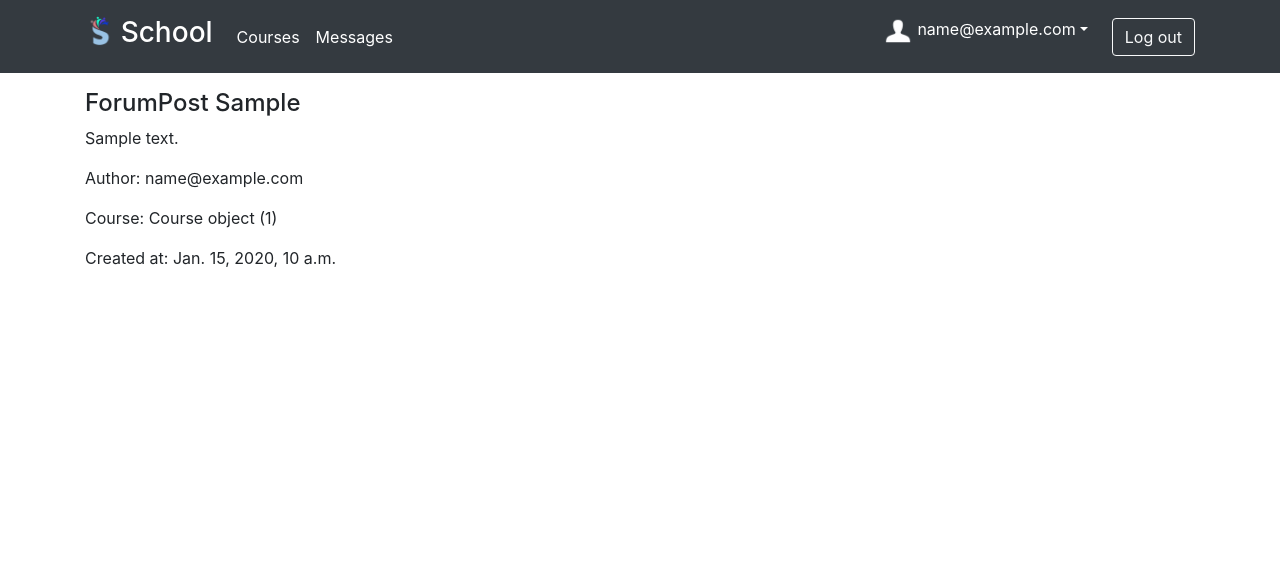
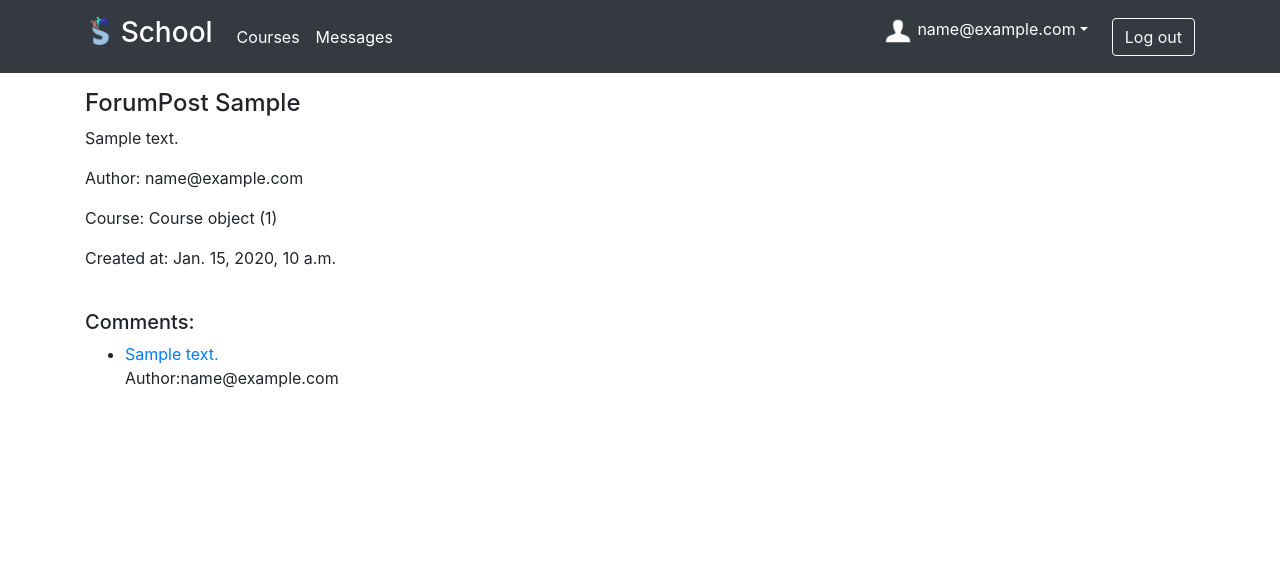
Before and after one commit to Wisnia44/school, a Django app: page /forumpost/1/ in a window 1280 px wide. Shown: the top 587 px of the page. Run offline with Django 3.2, Linux system fonts and the light colour scheme; a user stored in the database is signed in; tables that the repository leaves empty hold one stand-in row (values such as "Sample post"); some libraries are stand-ins or nearby versions.

Commit message:
Merging page using ForumPostDetailView with CommentsListView

```diff
--- a/courses/templates/courses/forumpost_detail.html
+++ b/courses/templates/courses/forumpost_detail.html
@@ -6,4 +6,18 @@
   <p>Author: {{forumpost.author}}</p>
   <p>Course: {{forumpost.course}}</p>
   <p>Created at: {{forumpost.datetime}}</p>
+  <br/>
+  <h5>Comments:</h5>
+  {% if comments %}
+  	<ul>
+    	{% for comment in comments %}
+      	<li>
+      		<a href="{{ comment.get_absolute_url }}">{{ comment.content }}</a><br/>
+      		<p>Author:{{comment.author}}</p>
+      	</li>
+    	{% endfor %}
+  	</ul>
+  {% else %}
+    <p>There are no courses.</p>
+  {% endif %}
 {% endblock %}
--- a/courses/views.py
+++ b/courses/views.py
@@ -165,6 +165,12 @@ class ForumPostDetailView(DetailView):
 	model = ForumPost
 	template_name = 'courses/forumpost_detail.html'
 
+	def get_context_data(self, **kwargs):
+		context = super().get_context_data(**kwargs)
+		post = ForumPost.objects.get(pk=self.kwargs.get('pk'))
+		context['comments'] = Comment.objects.filter(forumpost=post).order_by('datetime')
+		return context
+
 @method_decorator(login_required, name='dispatch')
 class ForumPostUpdateView(UserPassesTestMixin, UpdateView):
 	model = ForumPost
```
